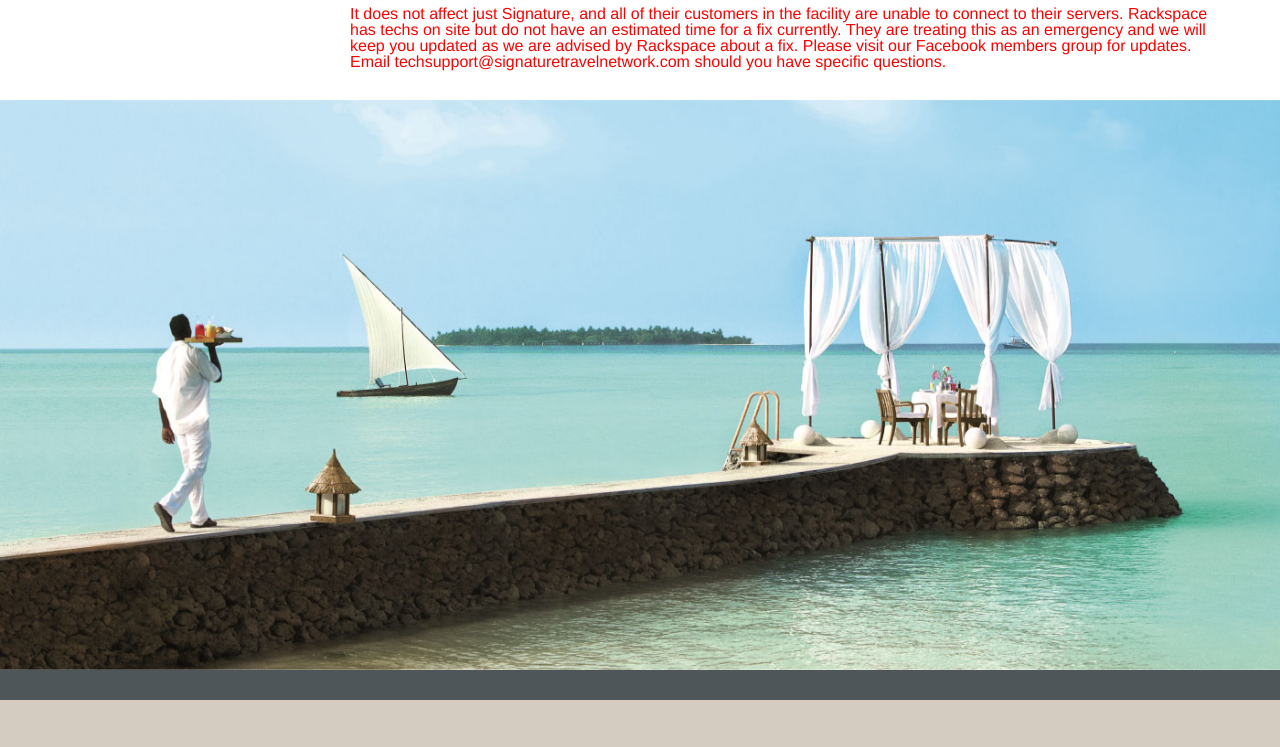
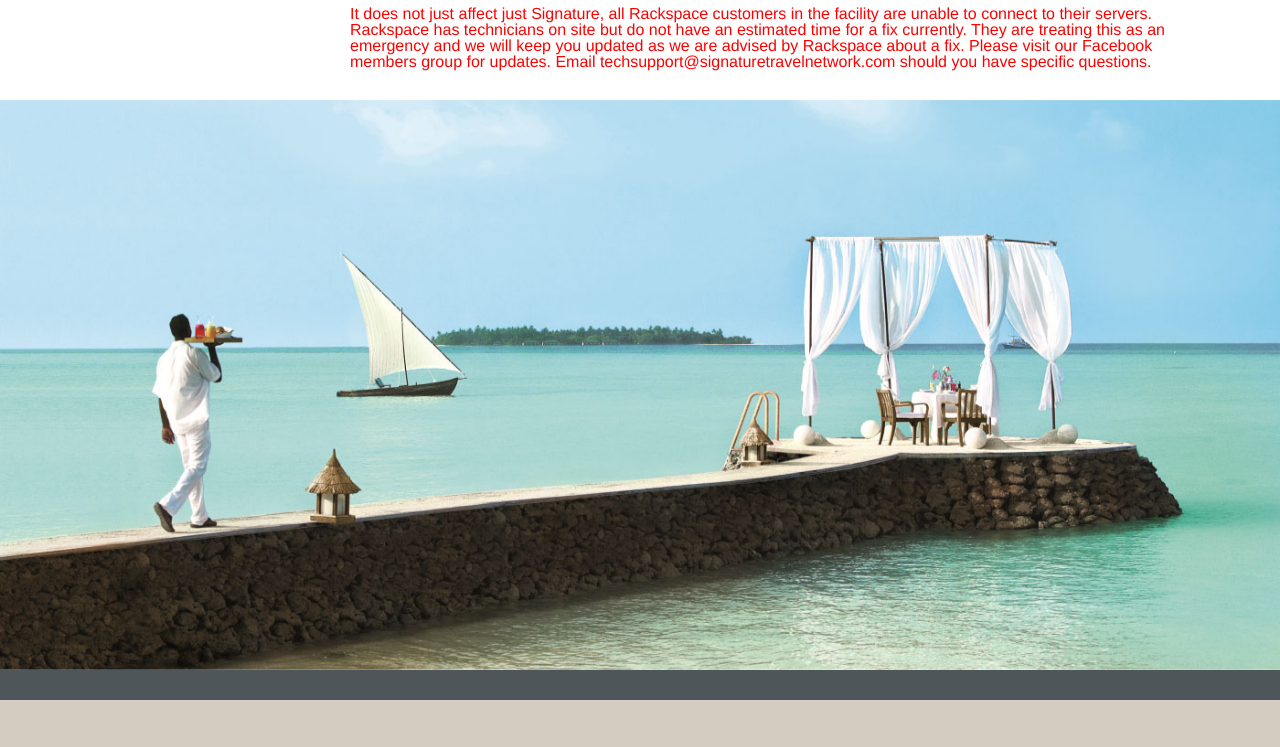
Before and after one commit to Signature-Travel-Network/signature-maintenance, a plain HTML site: page index.html in a window 1280 px wide. Shown: the part 254-1001 px from the top of the page. Drawn offline with nearby package versions, Linux system fonts and the light colour scheme; a script that the page names is missing; a web font is replaced by a local one.

Commit message:
Update index.html

```diff
--- a/index.html
+++ b/index.html
@@ -54,7 +54,7 @@
 
             <div style="max-width:1000px;">
 		    <h1 class="hero-hd modified" style="color:red">Signature is experiencing a wide-spread issue related to our host facility.</h1>
-		    <p style="color:red">It does not affect just Signature, and all of their customers in the facility are unable to connect to their servers. Rackspace has techs on site but do not have an estimated time for a fix currently. They are treating this as an emergency and we will keep you updated as we are advised by Rackspace about a fix. Please visit our Facebook members group for updates. Email techsupport@signaturetravelnetwork.com should you have specific questions.</p>
+		    <p style="color:red">It does not just affect just Signature, all Rackspace customers in the facility are unable to connect to their servers. Rackspace has technicians on site but do not have an estimated time for a fix currently. They are treating this as an emergency and we will keep you updated as we are advised by Rackspace about a fix. Please visit our Facebook members group for updates. Email techsupport@signaturetravelnetwork.com should you have specific questions.</p>
             </div>
 	</header>
 
```
